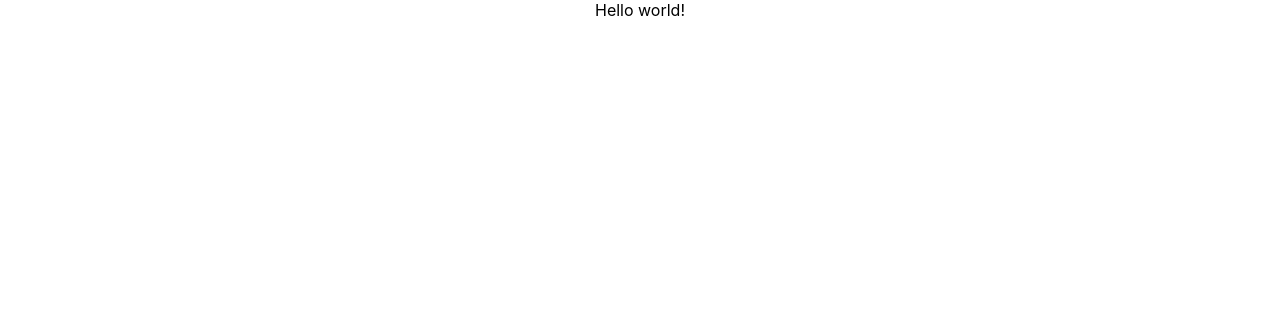
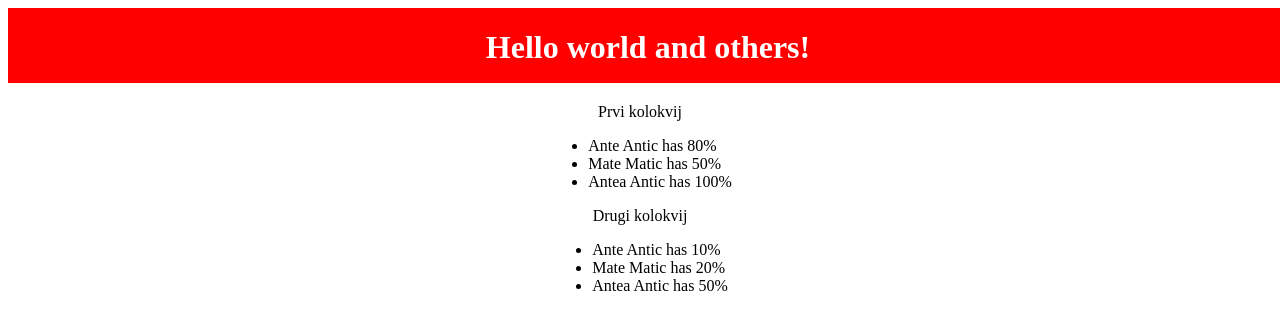
Before and after one commit to brainzglav/react-intro, a React (Create React App) app: page / in a window 1280 px wide. Shown: the top 330 px of the page. Built offline with nearby package versions, Linux system fonts and the light colour scheme.

Commit message:
Components and props

```diff
--- a/src/App.css
+++ /dev/null
@@ -1,38 +0,0 @@
-.App {
-  text-align: center;
-}
-
-.App-logo {
-  height: 40vmin;
-  pointer-events: none;
-}
-
-@media (prefers-reduced-motion: no-preference) {
-  .App-logo {
-    animation: App-logo-spin infinite 20s linear;
-  }
-}
-
-.App-header {
-  background-color: #282c34;
-  min-height: 100vh;
-  display: flex;
-  flex-direction: column;
-  align-items: center;
-  justify-content: center;
-  font-size: calc(10px + 2vmin);
-  color: white;
-}
-
-.App-link {
-  color: #61dafb;
-}
-
-@keyframes App-logo-spin {
-  from {
-    transform: rotate(0deg);
-  }
-  to {
-    transform: rotate(360deg);
-  }
-}
--- a/src/App.jsx
+++ /dev/null
@@ -1,9 +0,0 @@
-import "./App.css";
-
-function App() {
-  const hello = "Hello world!";
-
-  return <div className="App">{hello}</div>;
-}
-
-export default App;
--- /dev/null
+++ b/src/components/Header/index.jsx
@@ -0,0 +1,13 @@
+import "./style.scss";
+
+function Header({ who, others }) {
+  return (
+    <header className="header">
+      <h1>
+        Hello {who} and {others}!
+      </h1>
+    </header>
+  );
+}
+
+export default Header;
--- /dev/null
+++ b/src/components/Header/style.scss
@@ -0,0 +1,9 @@
+.header {
+    display: flex;
+    justify-content: center;
+    width: 100vw;
+    height: 75px;
+    background-color: red;
+    color: white;
+    margin-bottom: 20px;
+}
--- /dev/null
+++ b/src/components/List/ListElement/index.jsx
@@ -0,0 +1,9 @@
+function ListElement({ name, surname, percentage }) {
+  return (
+    <li>
+      {name} {surname} has {percentage}%
+    </li>
+  );
+}
+
+export default ListElement;
--- /dev/null
+++ b/src/components/List/index.jsx
@@ -0,0 +1,16 @@
+import ListElement from "./ListElement";
+
+function List({ data }) {
+  const elementList = data.map(({ name, surname, percentage }, index) => (
+    <ListElement
+      key={index}
+      name={name}
+      surname={surname}
+      percentage={percentage}
+    />
+  ));
+
+  return <ul>{elementList}</ul>;
+}
+
+export default List;
--- a/src/index.css
+++ /dev/null
@@ -1,13 +0,0 @@
-body {
-  margin: 0;
-  font-family: -apple-system, BlinkMacSystemFont, 'Segoe UI', 'Roboto', 'Oxygen',
-    'Ubuntu', 'Cantarell', 'Fira Sans', 'Droid Sans', 'Helvetica Neue',
-    sans-serif;
-  -webkit-font-smoothing: antialiased;
-  -moz-osx-font-smoothing: grayscale;
-}
-
-code {
-  font-family: source-code-pro, Menlo, Monaco, Consolas, 'Courier New',
-    monospace;
-}
--- a/src/index.jsx
+++ b/src/index.jsx
@@ -1,11 +1,8 @@
 import React from "react";
 import ReactDOM from "react-dom/client";
-import "./index.css";
-import App from "./App";
+
+import App from "./view/App";
 
 const root = ReactDOM.createRoot(document.getElementById("root"));
-root.render(
-  <React.StrictMode>
-    <App />
-  </React.StrictMode>
-);
+
+root.render(<App />);
--- /dev/null
+++ b/src/view/App/index.jsx
@@ -0,0 +1,32 @@
+import Header from "../../components/Header";
+import List from "../../components/List";
+
+import "./style.scss";
+
+function App() {
+  const firstResults = [
+    { name: "Ante", surname: "Antic", percentage: 80 },
+    { name: "Mate", surname: "Matic", percentage: 50 },
+    { name: "Antea", surname: "Antic", percentage: 100 },
+  ];
+  const secondResults = [
+    { name: "Ante", surname: "Antic", percentage: 10 },
+    { name: "Mate", surname: "Matic", percentage: 20 },
+    { name: "Antea", surname: "Antic", percentage: 50 },
+  ];
+
+  return (
+    // React fragment <> </>
+    <>
+      <Header who="world" others="others" />
+      <section className="main-container">
+        <span>Prvi kolokvij</span>
+        <List data={firstResults} />
+        <span>Drugi kolokvij</span>
+        <List data={secondResults} />
+      </section>
+    </>
+  );
+}
+
+export default App;
--- /dev/null
+++ b/src/view/App/style.scss
@@ -0,0 +1,5 @@
+.main-container {
+    display: flex;
+    flex-direction: column;
+    align-items: center;
+}
```
